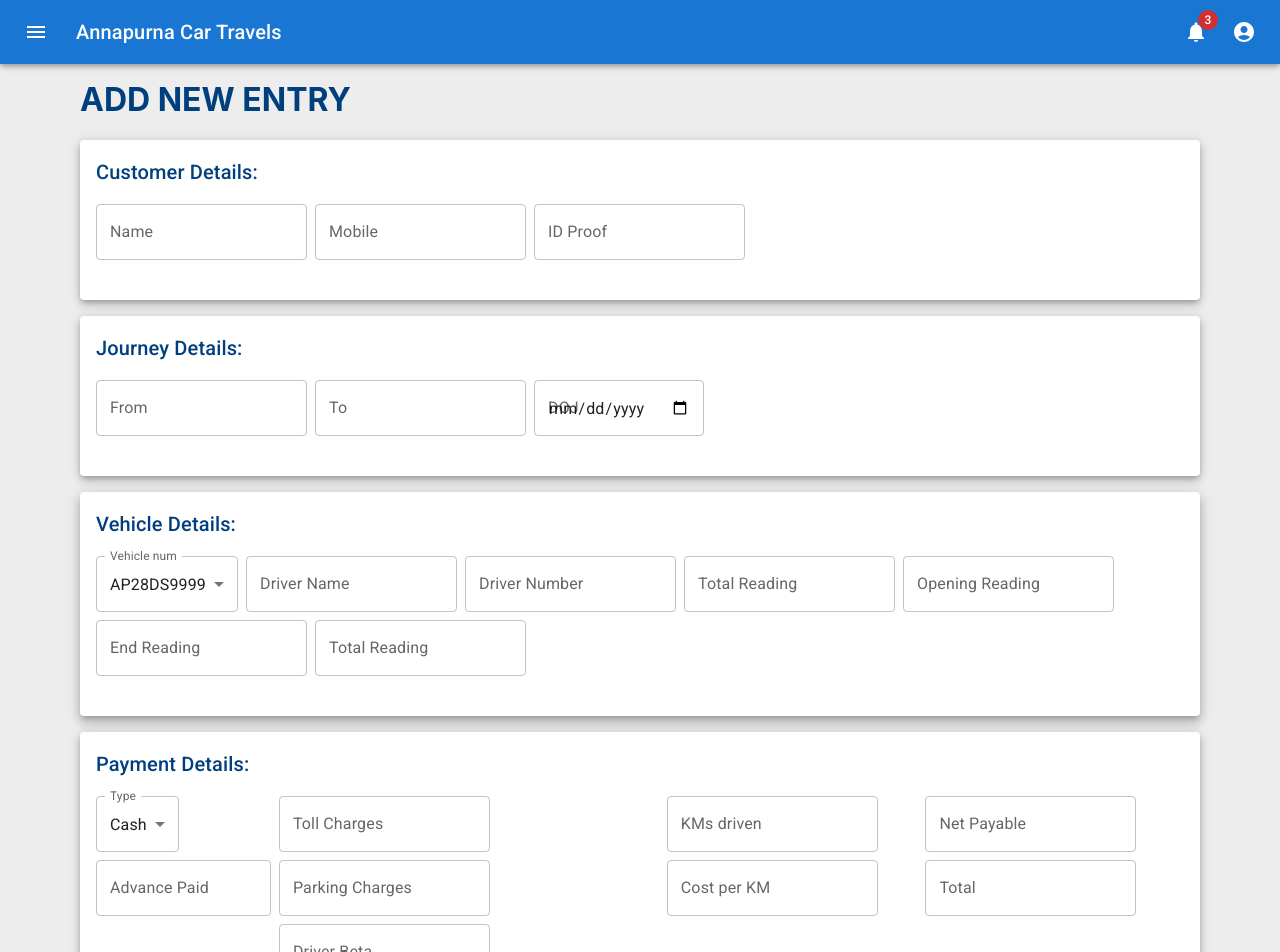
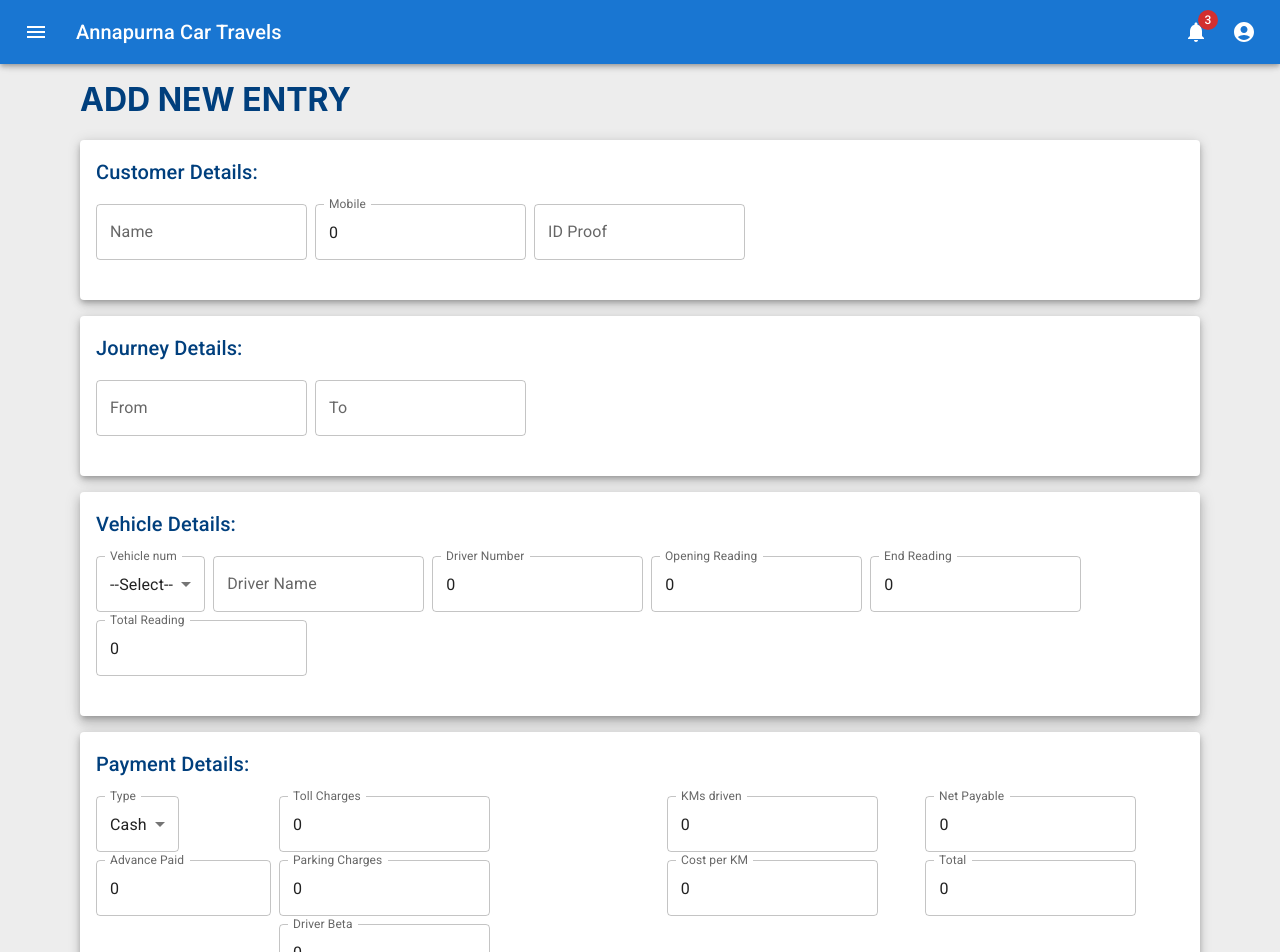
Before and after one commit to saikrishna28/trackTravel, a React (Create React App) app: page / in a window 1280 px wide. Shown: the top 952 px of the page. Built offline with nearby package versions, Linux system fonts and the light colour scheme.

Commit message:
making date field work

```diff
--- a/package.json
+++ b/package.json
@@ -3,10 +3,12 @@
   "version": "0.1.0",
   "private": true,
   "dependencies": {
+    "@date-io/date-fns": "^1.3.12",
     "@emotion/react": "^11.5.0",
     "@emotion/styled": "^11.3.0",
     "@fontsource/roboto": "^4.5.1",
     "@mui/icons-material": "^5.2.0",
+    "@mui/lab": "^5.0.0-alpha.58",
     "@mui/material": "^5.0.6",
     "@reduxjs/toolkit": "^1.6.1",
     "@testing-library/jest-dom": "^5.15.1",
@@ -17,8 +19,11 @@
     "@types/node": "^12.20.37",
     "@types/react": "^17.0.37",
     "@types/react-dom": "^17.0.11",
+    "date-fns": "^2.0.0-beta.5",
+    "moment": "^2.29.1",
     "react": "^17.0.2",
     "react-dom": "^17.0.2",
+    "react-moment": "^1.1.1",
     "react-scripts": "4.0.3",
     "sass": "^1.43.5",
     "typescript": "^4.5.2",
--- a/src/Components/AddEntry/AddEntry.tsx
+++ b/src/Components/AddEntry/AddEntry.tsx
@@ -1,6 +1,7 @@
 import {
   Button,
   FormControl,
+  Input,
   InputLabel,
   MenuItem,
   Paper,
@@ -8,12 +9,42 @@ import {
   TextField,
   Typography,
 } from "@mui/material";
-import React from "react";
+import React, { useState } from "react";
+import moment from "moment";
+import AdapterDateFns from "@mui/lab/AdapterDateFns";
+import { DatePicker, LocalizationProvider } from "@mui/lab";
 import "./AddEntry.scss";
 
 interface AddEntryProps {}
 
 const AddEntry: React.FunctionComponent<AddEntryProps> = () => {
+  const [custName, setCustName] = useState("");
+  const [custNum, setCustNum] = useState(0);
+  const [custId, setCustId] = useState("");
+
+  const [journeyFrom, setJourneyFrom] = useState("");
+  const [journeyTo, setJourneyTo] = useState("");
+  const [journeyDate, setJourneyDate] = useState<Date | null>(new Date());
+
+  const [vehicleNum, setVehicleNum] = useState("--Select--");
+  const [driverName, setDriverName] = useState("");
+  const [driverNum, setDriverNum] = useState(0);
+  const [openingReading, setOpeningReading] = useState(0);
+  const [endReading, setEndReading] = useState(0);
+  const [totalReading, setTotalReading] = useState(0);
+
+  const [paymentType, setPaymentType] = useState("Cash");
+  const [tollFee, setTollFee] = useState(0);
+  const [kmDriven, setKmDriven] = useState(0);
+  const [driverBeta, setDriverBeta] = useState(0);
+  const [advance, setAdvance] = useState(0);
+  const [parkingFee, setParkingFee] = useState(0);
+  const [costPerKm, setCostPerKm] = useState(0);
+  const [totalPay, setTotalPay] = useState(0);
+  const [netPay, setNetPay] = useState(0);
+
+  console.log(journeyDate);
+
   return (
     <div className="add-entry">
       <div className="add-entry__container">
@@ -38,16 +69,29 @@ const AddEntry: React.FunctionComponent<AddEntryProps> = () => {
                 className="entry-input"
                 label="Name"
                 variant="outlined"
+                value={custName}
+                onChange={(newValue) => {
+                  setCustName(newValue.target.value);
+                }}
               />
               <TextField
                 className="entry-input"
                 label="Mobile"
                 variant="outlined"
+                type="number"
+                value={custNum}
+                onChange={(newValue) => {
+                  setCustNum(+newValue.target.value);
+                }}
               />
               <TextField
                 className="entry-input"
                 label="ID Proof"
                 variant="outlined"
+                value={custId}
+                onChange={(newValue) => {
+                  setCustId(newValue.target.value);
+                }}
               />
             </div>
           </div>
@@ -70,18 +114,30 @@ const AddEntry: React.FunctionComponent<AddEntryProps> = () => {
                 className="entry-input"
                 label="From"
                 variant="outlined"
+                value={journeyFrom}
+                onChange={(newValue) => {
+                  setJourneyFrom(newValue.target.value);
+                }}
               />
               <TextField
                 className="entry-input"
                 label="To"
                 variant="outlined"
+                value={journeyTo}
+                onChange={(newValue) => {
+                  setJourneyTo(newValue.target.value);
+                }}
               />
-              <TextField
-                className="entry-input"
-                label="DOJ"
-                variant="outlined"
-                type="date"
-              />
+              <LocalizationProvider dateAdapter={AdapterDateFns}>
+                <DatePicker
+                  label="DOJ"
+                  value={journeyDate}
+                  onChange={(newValue) => {
+                    setJourneyDate(newValue);
+                  }}
+                  renderInput={(params) => <TextField {...params} />}
+                />
+              </LocalizationProvider>
             </div>
           </div>
         </Paper>
@@ -104,12 +160,14 @@ const AddEntry: React.FunctionComponent<AddEntryProps> = () => {
                 <Select
                   className="entry-input"
                   labelId="vehicle-select-label"
-                  value={"AP28DS9999"}
+                  value={vehicleNum}
                   label="Vehicle num"
-                  //   onChange={handleChange}
+                  onChange={(newValue) => {
+                    setVehicleNum(newValue.target.value);
+                  }}
                 >
+                  <MenuItem value={"--Select--"}>--Select--</MenuItem>
                   <MenuItem value={"AP28DS9999"}>AP28DS9999</MenuItem>
-                  <MenuItem value={"UPI"}>UPI</MenuItem>
                   <MenuItem value={"Card"}>Card</MenuItem>
                 </Select>
               </FormControl>
@@ -117,36 +175,56 @@ const AddEntry: React.FunctionComponent<AddEntryProps> = () => {
                 className="entry-input"
                 label="Driver Name"
                 variant="outlined"
+                value={driverName}
+                onChange={(newValue) => {
+                  setDriverName(newValue.target.value);
+                }}
               />
               <TextField
                 className="entry-input"
                 label="Driver Number"
                 variant="outlined"
                 type="number"
+                value={driverNum}
+                onChange={(newValue) => {
+                  setDriverNum(+newValue.target.value);
+                }}
+              />
+              {/* <TextField
+                className="entry-input"
+                label="Total Reading"
+                variant="outlined"
+                type="number"
+              /> */}
+              <TextField
+                className="entry-input"
+                label="Opening Reading"
+                variant="outlined"
+                type="number"
+                value={openingReading}
+                onChange={(newValue) => {
+                  setOpeningReading(+newValue.target.value);
+                }}
+              />
+              <TextField
+                className="entry-input"
+                label="End Reading"
+                variant="outlined"
+                type="number"
+                value={endReading}
+                onChange={(newValue) => {
+                  setEndReading(+newValue.target.value);
+                }}
               />
               <TextField
                 className="entry-input"
                 label="Total Reading"
                 variant="outlined"
                 type="number"
-              />
-              <TextField
-                className="entry-input"
-                label="Opening Reading"
-                variant="outlined"
-                type="number"
-              />
-              <TextField
-                className="entry-input"
-                label="End Reading"
-                variant="outlined"
-                type="number"
-              />
-              <TextField
-                className="entry-input"
-                label="Total Reading"
-                variant="outlined"
-                type="number"
+                value={totalReading}
+                onChange={(newValue) => {
+                  setTotalReading(+newValue.target.value);
+                }}
               />
             </div>
           </div>
@@ -171,9 +249,11 @@ const AddEntry: React.FunctionComponent<AddEntryProps> = () => {
                   className="entry-input"
                   labelId="payment-type-select-label"
                   // id="demo-simple-select"
-                  value={"Cash"}
+                  value={paymentType}
                   label="Type"
-                  //   onChange={handleChange}
+                  onChange={(newValue) => {
+                    setPaymentType(newValue.target.value);
+                  }}
                 >
                   <MenuItem value={"Cash"}>Cash</MenuItem>
                   <MenuItem value={"UPI"}>UPI</MenuItem>
@@ -185,6 +265,10 @@ const AddEntry: React.FunctionComponent<AddEntryProps> = () => {
                 label="Advance Paid"
                 variant="outlined"
                 type="number"
+                value={advance}
+                onChange={(newValue) => {
+                  setAdvance(+newValue.target.value);
+                }}
               />
             </div>
             <div>
@@ -193,18 +277,30 @@ const AddEntry: React.FunctionComponent<AddEntryProps> = () => {
                 label="Toll Charges"
                 variant="outlined"
                 type="number"
+                value={tollFee}
+                onChange={(newValue) => {
+                  setTollFee(+newValue.target.value);
+                }}
               />
               <TextField
                 className="entry-input"
                 label="Parking Charges"
                 variant="outlined"
                 type="number"
+                value={parkingFee}
+                onChange={(newValue) => {
+                  setParkingFee(+newValue.target.value);
+                }}
               />
               <TextField
                 className="entry-input"
                 label="Driver Beta"
                 variant="outlined"
                 type="number"
+                value={driverBeta}
+                onChange={(newValue) => {
+                  setDriverBeta(+newValue.target.value);
+                }}
               />
             </div>
             <div>
@@ -213,12 +309,20 @@ const AddEntry: React.FunctionComponent<AddEntryProps> = () => {
                 label="KMs driven"
                 variant="outlined"
                 type="number"
+                value={kmDriven}
+                onChange={(newValue) => {
+                  setKmDriven(+newValue.target.value);
+                }}
               />
               <TextField
                 className="entry-input"
                 label="Cost per KM"
                 variant="outlined"
                 type="number"
+                value={costPerKm}
+                onChange={(newValue) => {
+                  setCostPerKm(+newValue.target.value);
+                }}
               />
             </div>
             <div>
@@ -227,12 +331,20 @@ const AddEntry: React.FunctionComponent<AddEntryProps> = () => {
                 label="Net Payable"
                 variant="outlined"
                 type="number"
+                value={netPay}
+                onChange={(newValue) => {
+                  setNetPay(+newValue.target.value);
+                }}
               />
               <TextField
                 className="entry-input"
                 label="Total"
                 variant="outlined"
                 type="number"
+                value={totalPay}
+                onChange={(newValue) => {
+                  setTotalPay(+newValue.target.value);
+                }}
               />
             </div>
           </div>
```
Also changed, not shown: 1 other file (tests, documents, lock files or other folders).
